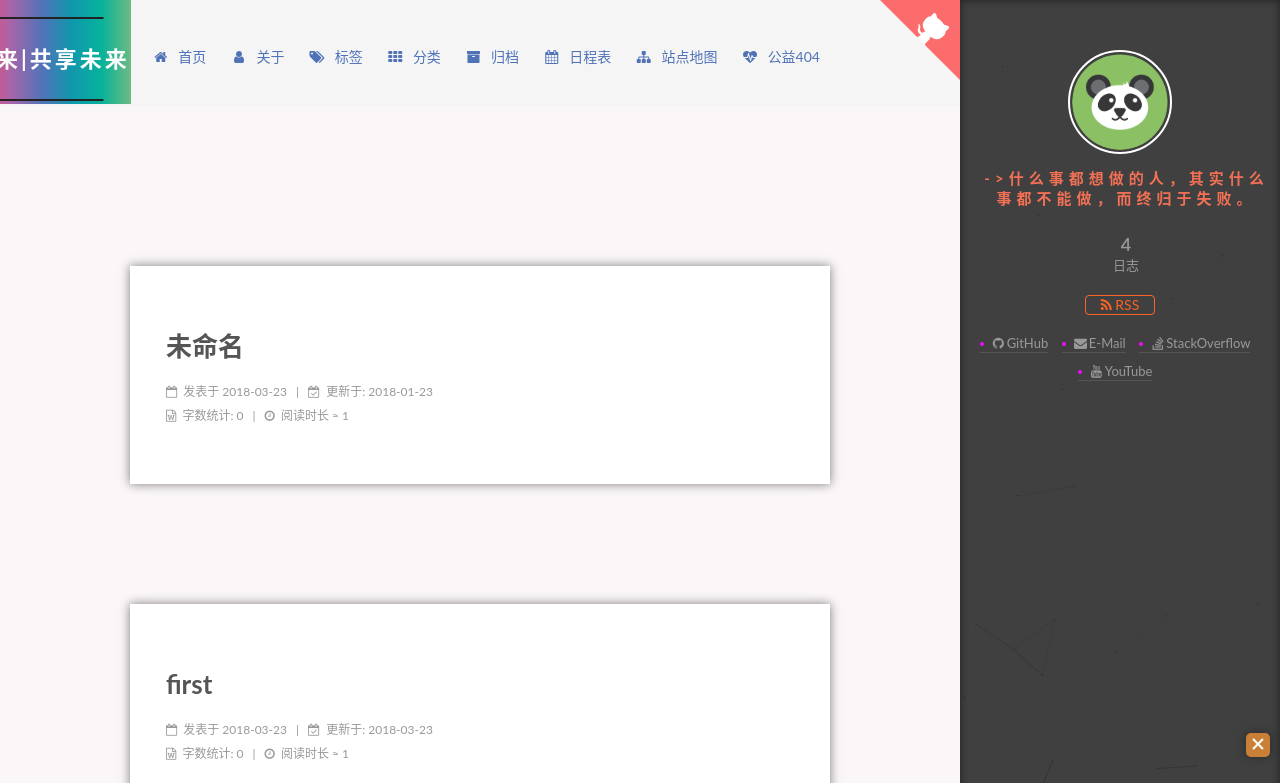
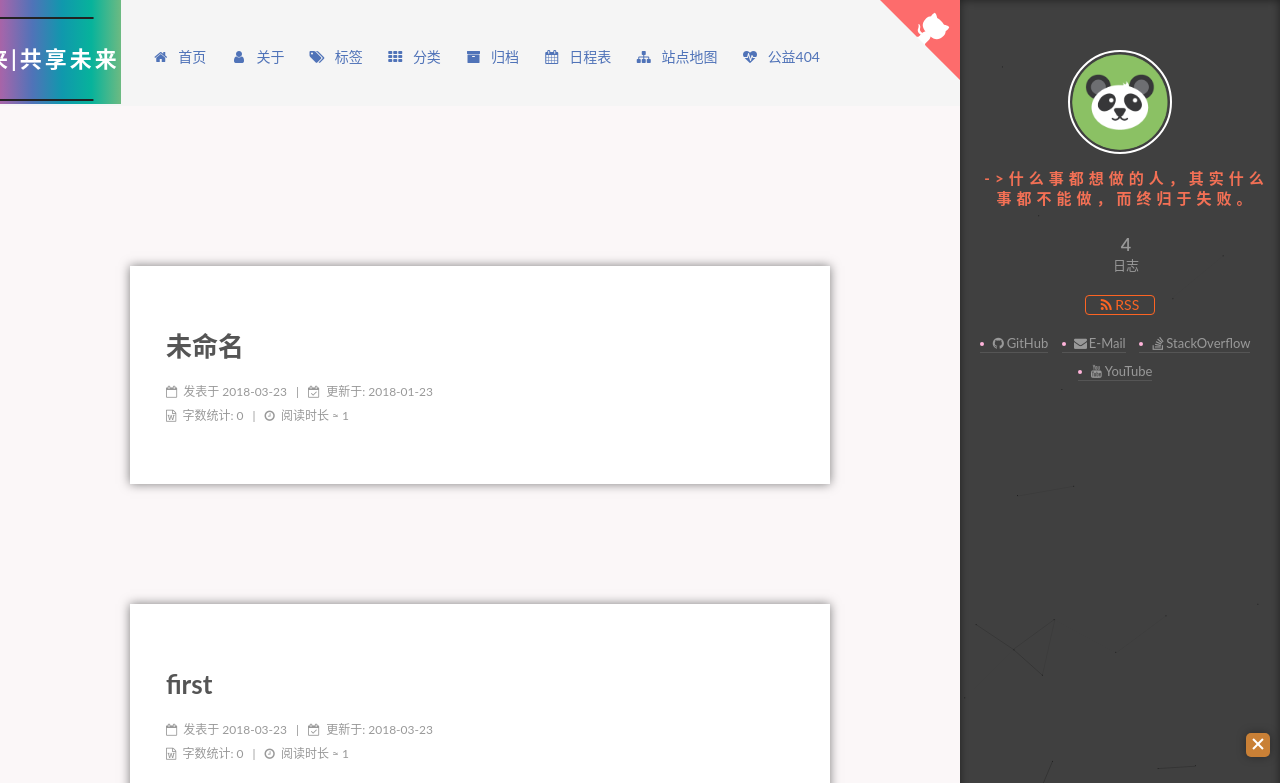
Before and after one commit to mvp099/mvp099, a plain HTML site: page index.html in a window 1280 px wide. Both pictures are taken after a click on the element 1258 px from the left and 745 px from the top of the page. Shown: the top 783 px of the page. Drawn offline with Linux system fonts and the light colour scheme; some packages are replaced by stand-ins of ours; a script that the page names is missing; a web font is replaced by a local one.

Commit message:
Site updated: 2018-03-23 11:42:52

```diff
--- a/css/main.css
+++ b/css/main.css
@@ -2050,7 +2050,7 @@ img:hover {
   width: 4px;
   height: 4px;
   border-radius: 50%;
-  background: #f208ff;
+  background: #ffb3da;
 }
 .links-of-blogroll {
   font-size: 13px;
@@ -3214,7 +3214,7 @@ h2.about-title {
   margin-top: 0px;
 }
 .site-meta {
-  margin-left: -210px;
+  margin-left: -220px;
   background-image: linear-gradient(90deg, #f79533 0%, #f37055 15%, #ef4e7b 30%, #a166ab 44%, #5073b8 58%, #1098ad 72%, #07b39b 86%, #6dba82 100%);
 }
 .brand {
```
